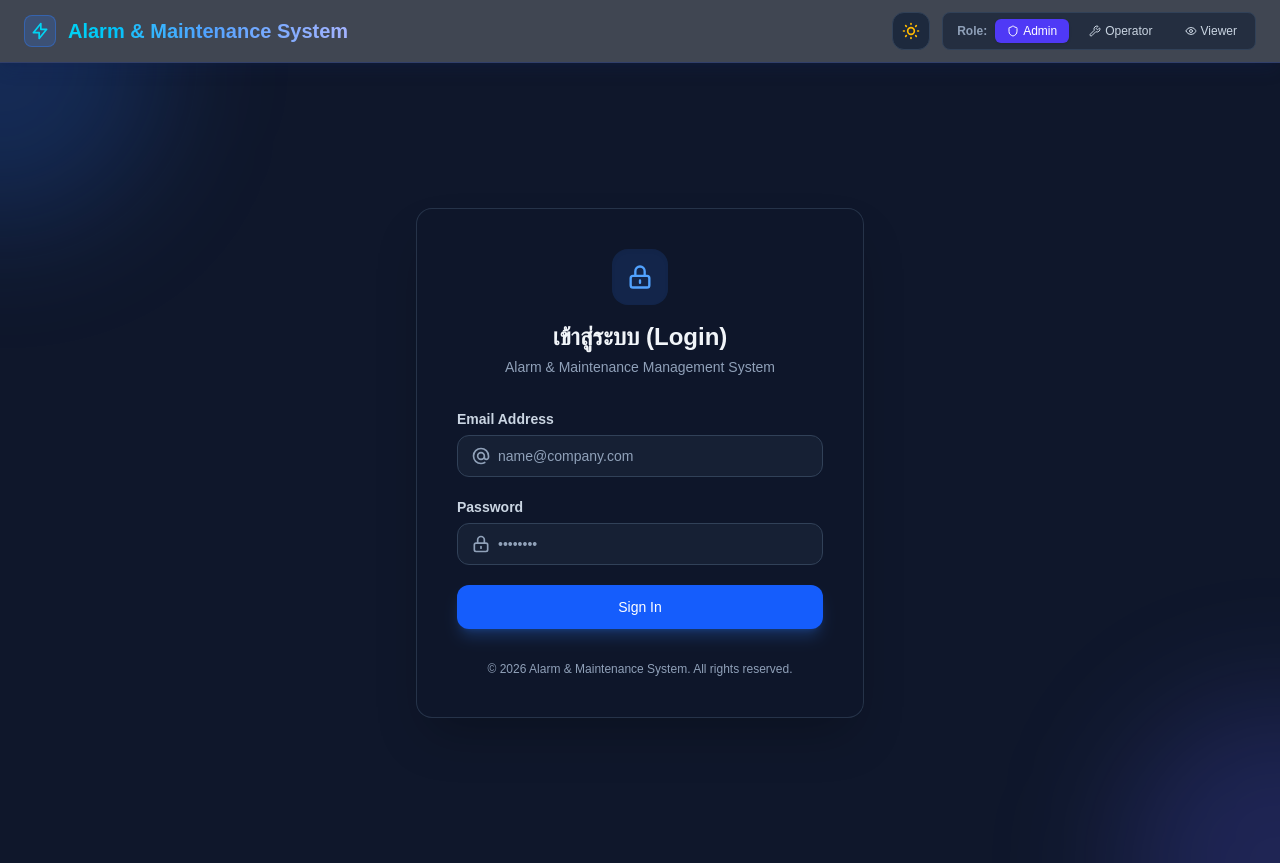
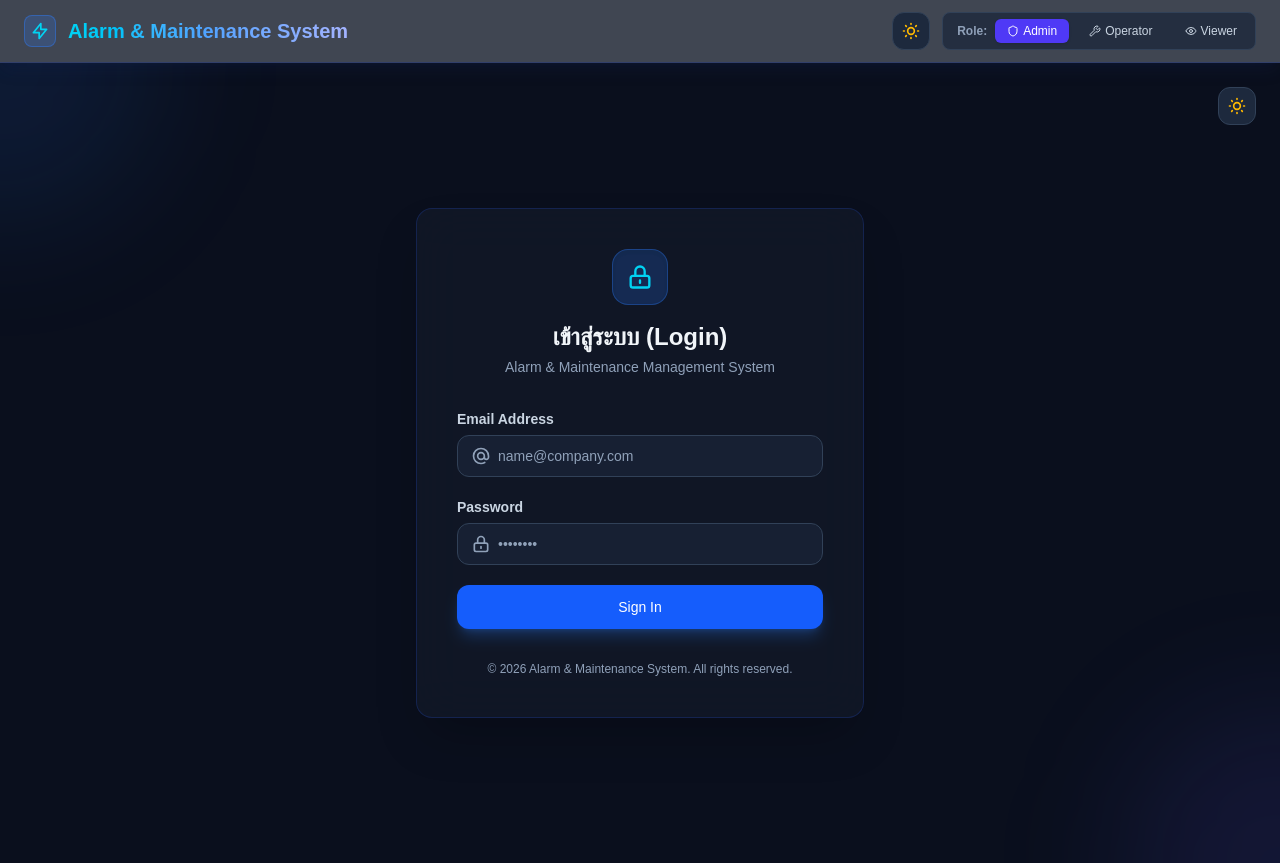
Before and after one commit to wannipa-s-source/alarm-maintenance-system, a Next.js app: page /login in a window 1280 px wide. Built offline with nearby package versions, Linux system fonts and the light colour scheme; no server answers.

Commit message:
Add Role Context and Role-based Access Control

```diff
--- a/app/login/page.tsx
+++ b/app/login/page.tsx
@@ -3,6 +3,7 @@
 import { useState } from 'react';
 import { supabase } from '@/lib/supabase';
 import { useRouter } from 'next/navigation';
+import ThemeToggle from '@/components/ThemeToggle'; // นำเข้าปุ่มสลับธีม
 
 export default function LoginPage() {
   const [email, setEmail] = useState('');
@@ -30,17 +31,22 @@ export default function LoginPage() {
   };
 
   return (
-    <div className="relative min-h-screen flex items-center justify-center bg-slate-100 dark:bg-slate-900 overflow-hidden p-4 transition-colors duration-300">
+    <div className="relative min-h-screen flex items-center justify-center bg-slate-100 dark:bg-[#0a0f1d] overflow-hidden p-4 transition-colors duration-300">
+      {/* ปุ่มสลับธีมมุมขวาบนของหน้า Login */}
+      <div className="absolute top-6 right-6 z-10">
+        <ThemeToggle />
+      </div>
+
       {/* Background Decorative Elements */}
-      <div className="absolute -top-40 -left-40 w-80 h-80 bg-blue-500/20 rounded-full blur-3xl pointer-events-none" />
-      <div className="absolute -bottom-40 -right-40 w-80 h-80 bg-indigo-500/20 rounded-full blur-3xl pointer-events-none" />
+      <div className="absolute -top-40 -left-40 w-80 h-80 bg-blue-500/20 dark:bg-blue-500/10 rounded-full blur-3xl pointer-events-none" />
+      <div className="absolute -bottom-40 -right-40 w-80 h-80 bg-indigo-500/20 dark:bg-indigo-500/10 rounded-full blur-3xl pointer-events-none" />
 
       {/* Main Login Card */}
-      <div className="relative w-full max-w-md bg-white/95 dark:bg-slate-900/90 backdrop-blur-xl rounded-2xl shadow-2xl border border-slate-200 dark:border-slate-700/70 p-8 sm:p-10 transition-all">
+      <div className="relative w-full max-w-md bg-white dark:bg-[#111827]/90 backdrop-blur-xl rounded-2xl shadow-xl dark:shadow-2xl border border-slate-200 dark:border-blue-900/40 p-8 sm:p-10 transition-all">
 
         {/* Header Section */}
         <div className="text-center mb-8">
-          <div className="inline-flex items-center justify-center w-14 h-14 bg-blue-50 dark:bg-blue-500/15 rounded-2xl mb-4 text-blue-600 dark:text-blue-400 shadow-inner">
+          <div className="inline-flex items-center justify-center w-14 h-14 bg-blue-50 dark:bg-blue-500/20 rounded-2xl mb-4 text-blue-600 dark:text-cyan-400 shadow-inner border border-blue-100 dark:border-blue-500/30">
             <svg className="w-7 h-7" fill="none" stroke="currentColor" viewBox="0 0 24 24">
               <path strokeLinecap="round" strokeLinejoin="round" strokeWidth="2" d="M12 15v2m-6 4h12a2 2 0 002-2v-6a2 2 0 00-2-2H6a2 2 0 00-2 2v6a2 2 0 002 2zm10-10V7a4 4 0 00-8 0v4h8z" />
             </svg>
```
